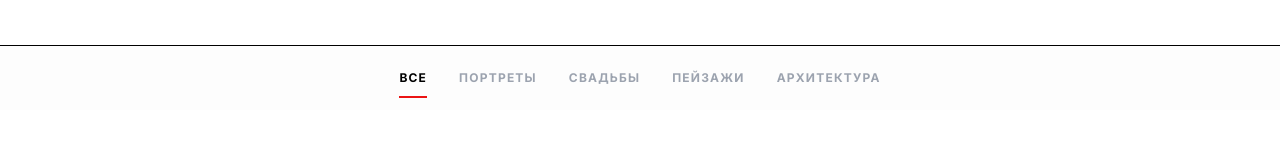
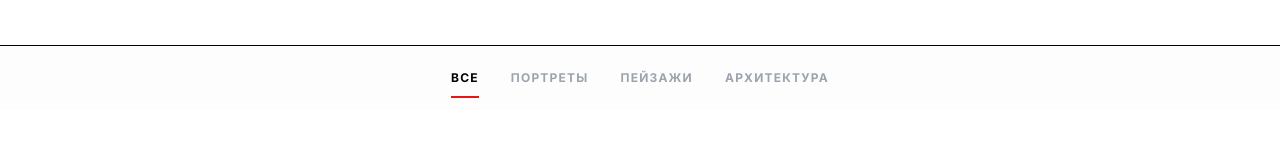
Before and after one commit to pr-poehali-dev/portfolio-website-project-7, a React (Vite) app: page / in a window 1280 px wide. Shown: the part 659-800 px from the top of the page. Built offline with nearby package versions, Linux system fonts and the light colour scheme; a web font is replaced by a local one.

Commit message:
Удаление блока свадьбы

```diff
--- a/src/pages/Index.tsx
+++ b/src/pages/Index.tsx
@@ -3,7 +3,7 @@ import Icon from '@/components/ui/icon';
 import { Dialog, DialogContent } from '@/components/ui/dialog';
 
 type WorkType = 'photography' | 'design';
-type Category = 'all' | 'portraits' | 'weddings' | 'landscapes' | 'architecture';
+type Category = 'all' | 'portraits' | 'landscapes' | 'architecture';
 
 interface Work {
   id: number;
@@ -20,7 +20,7 @@ const works: Work[] = [
   { id: 3, src: 'https://cdn.poehali.dev/files/a0b4caf7-f924-42af-ba1c-4e42e565bc49.jpg', type: 'photography', category: 'portraits', title: 'Portrait 3' },
   { id: 4, src: 'https://cdn.poehali.dev/files/4ecca712-4862-47a0-999e-2a740d55182b.jpeg', type: 'photography', category: 'portraits', title: 'Portrait 4' },
   { id: 5, src: 'https://cdn.poehali.dev/files/26a97bfa-80a3-4fdf-9114-2677f8731896.jpg', type: 'photography', category: 'portraits', title: 'Portrait 5' },
-  { id: 6, src: 'https://cdn.poehali.dev/projects/d058fa51-c57a-4c09-887a-08deab4356b5/files/72b1be12-231e-4e14-b3aa-4e6ae759752b.jpg', type: 'photography', category: 'weddings', title: 'Wedding Day' },
+
   { id: 7, src: 'https://images.unsplash.com/photo-1506905925346-21bda4d32df4?w=800&q=80', type: 'photography', category: 'landscapes', title: 'Mountain View' },
   { id: 8, src: 'https://images.unsplash.com/photo-1511818966892-d7d671e672a2?w=800&q=80', type: 'photography', category: 'architecture', title: 'Urban Lines' },
   { id: 9, src: 'https://cdn.poehali.dev/projects/d058fa51-c57a-4c09-887a-08deab4356b5/files/d2915cfd-2cfb-491b-9abd-122a9c066248.jpg', type: 'design', title: 'Brand Identity', description: 'Minimalist poster design' },
@@ -37,7 +37,6 @@ const Index = () => {
   const categories: { id: Category; label: string }[] = [
     { id: 'all', label: 'ВСЕ' },
     { id: 'portraits', label: 'ПОРТРЕТЫ' },
-    { id: 'weddings', label: 'СВАДЬБЫ' },
     { id: 'landscapes', label: 'ПЕЙЗАЖИ' },
     { id: 'architecture', label: 'АРХИТЕКТУРА' },
   ];
```
